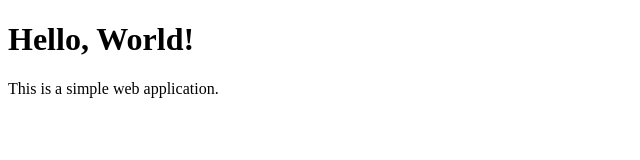
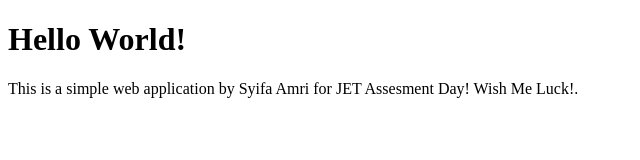
Before and after one commit to SyifaRajinBelajar/JETAssesment, a plain HTML site: page index.html in a window 1280 px wide. Shown: the whole page, without its empty margins (0-640 px from the left). Drawn offline with Linux system fonts and the light colour scheme.

Commit message:
Update index.html

```diff
--- a/index.html
+++ b/index.html
@@ -3,10 +3,10 @@
 <head>
     <meta charset="UTF-8">
     <meta name="viewport" content="width=device-width, initial-scale=1.0">
-    <title>Hello, World!</title>
+    <title>Hello World!</title>
 </head>
 <body>
-    <h1>Hello, World!</h1>
-    <p>This is a simple web application.</p>
+    <h1>Hello World!</h1>
+    <p>This is a simple web application by Syifa Amri for JET Assesment Day! Wish Me Luck!.</p>
 </body>
 </html>
```
